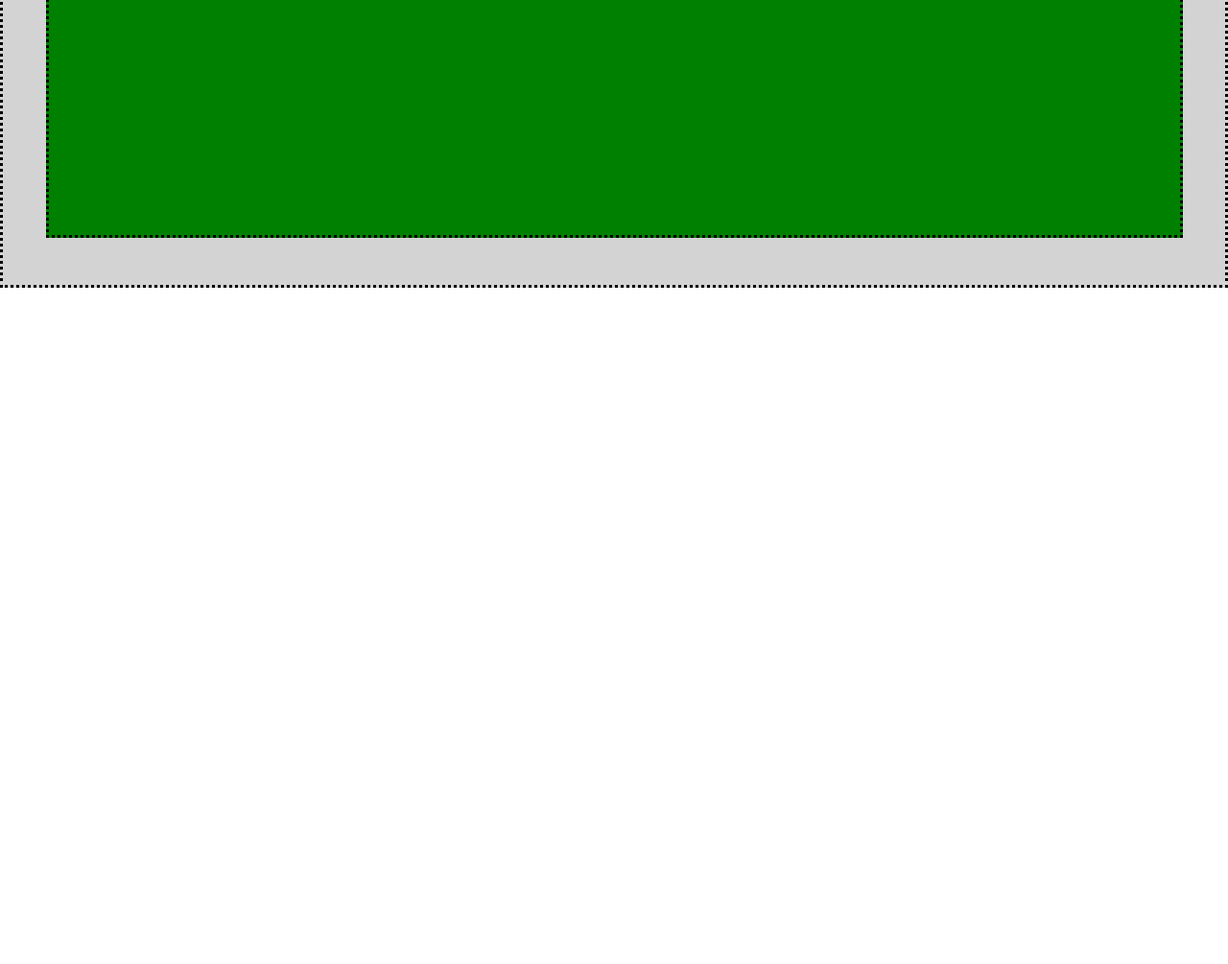
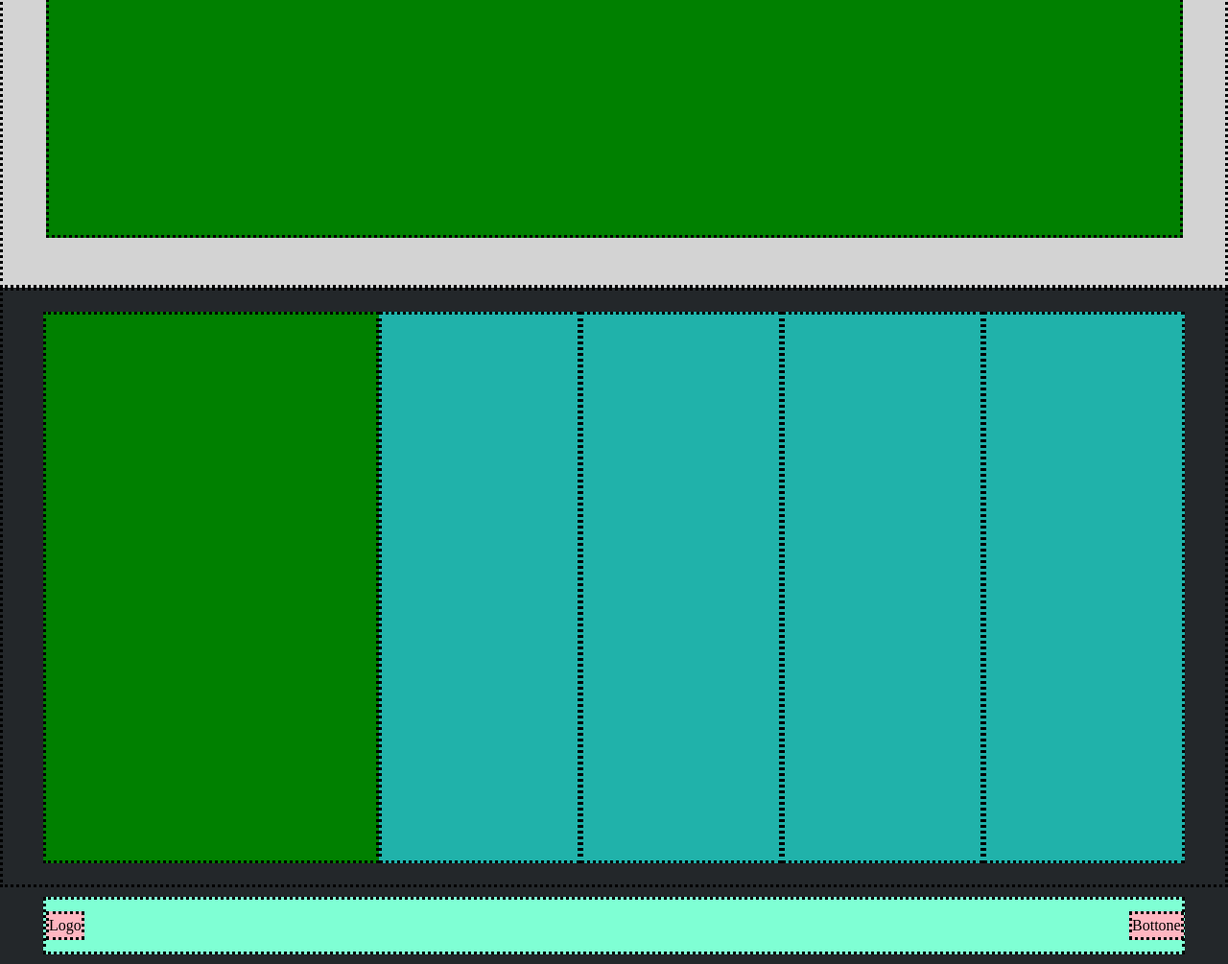
Before and after one commit to LucaPiantadosi27/htmlcss-struttura-discord, a plain HTML site: page index.html in a window 1280 px wide. Shown: the part 3070-4075 px from the top of the page at 96% size. Before the commit the page ends 3370 px from the top, so only its background shows below. Drawn offline with Linux system fonts and the light colour scheme.

Commit message:
esercizio completato

```diff
--- a/index.html
+++ b/index.html
@@ -77,20 +77,32 @@
 <!-- fine quinto div -->
 
         <div>
-
+            <div class="six">
+                <div class="m"></div>
+                <div class="s"></div>
+                <div class="s"></div>
+                <div class="s"></div>
+                <div id="s"></div>
+            </div>
         </div>
 
 <!-- fine sesto div -->
 
 
-        <div>
+    <div class="container-footer">
+        <div class="footer">
+            <div class="left2">
+                <span> Logo</span>
+            </div>
+
+
+            <div class="right2">
+                <span> Bottone</span>
+            </div>
 
         </div>
+    </div>
 
-
-        <footer>
-
-        </footer>
 
     </div>
 </body>
--- a/style.css
+++ b/style.css
@@ -198,3 +198,101 @@
     background-color:green;
     border: dotted;
 }
+
+
+.six{
+    display: flex;
+    align-items: center;
+
+    width: 100%;
+    height: 625px;
+
+    background-color:rgb(35, 39, 42);
+    border: dotted;
+}
+
+.m{
+    display: flex;
+
+    width: 350px;
+    height: 575px;
+
+    margin-left: auto;
+    margin-top: 50px;
+    margin-bottom: 50px;
+
+    background-color:green;
+    border: dotted;
+}
+
+.s{
+    display: flex;
+
+    width: 210px;
+    height: 575px;
+
+    margin-top: 50px;
+    margin-bottom: 50px;
+
+    background-color:rgb(32, 178, 170);
+    border: dotted;
+}
+
+#s{
+    display: flex;
+
+    width: 210px;
+    height: 575px;
+
+    margin-top: 50px;
+    margin-bottom: 50px;
+    margin-right: auto;
+
+    background-color:rgb(32, 178, 170);
+    border: dotted;
+}
+
+
+
+.container-footer{
+    background-color:rgb(35, 39, 42);
+    padding: 10px;
+
+}
+.footer{
+    display: flex;
+    flex-direction: row;
+
+    width: 1190px;
+    height: 60px;
+
+    margin-left: auto;
+    margin-right: auto;
+    gap: 92%;
+    padding-top: 12px;
+    padding-bottom: 12px;
+
+    background-color:rgb(127, 255, 212);
+    border: dotted;
+}
+
+.left2{
+    display: flex;
+    width: 75px;
+    height: 30px;
+    background-color: rgb(255, 182, 193);
+    align-items: center;
+    justify-content: flex-start;
+    border: dotted;
+
+}
+
+.right2{
+    display: flex;
+    width: 75px;
+    height: 30px;
+    background-color: rgb(255, 182, 193);
+    border: dotted;
+    justify-content: flex-end;
+    align-items: center;
+}
```
